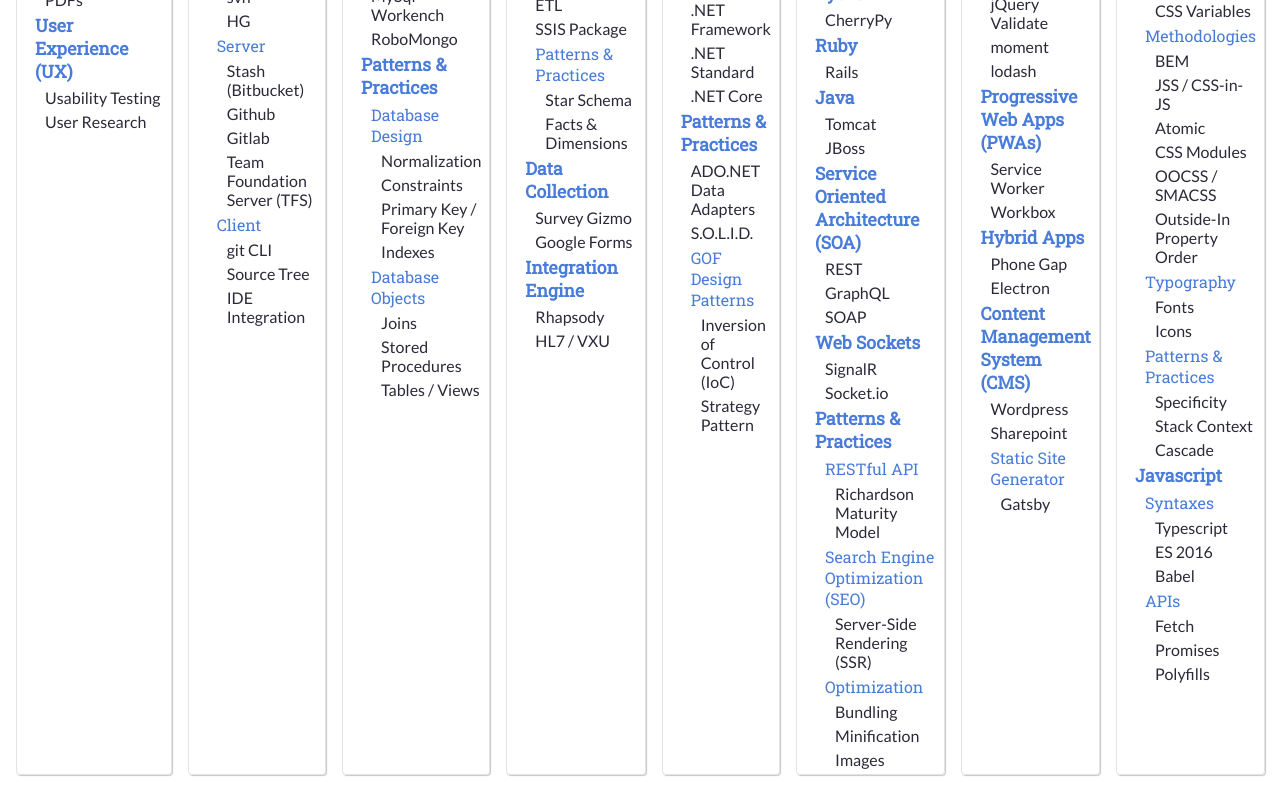
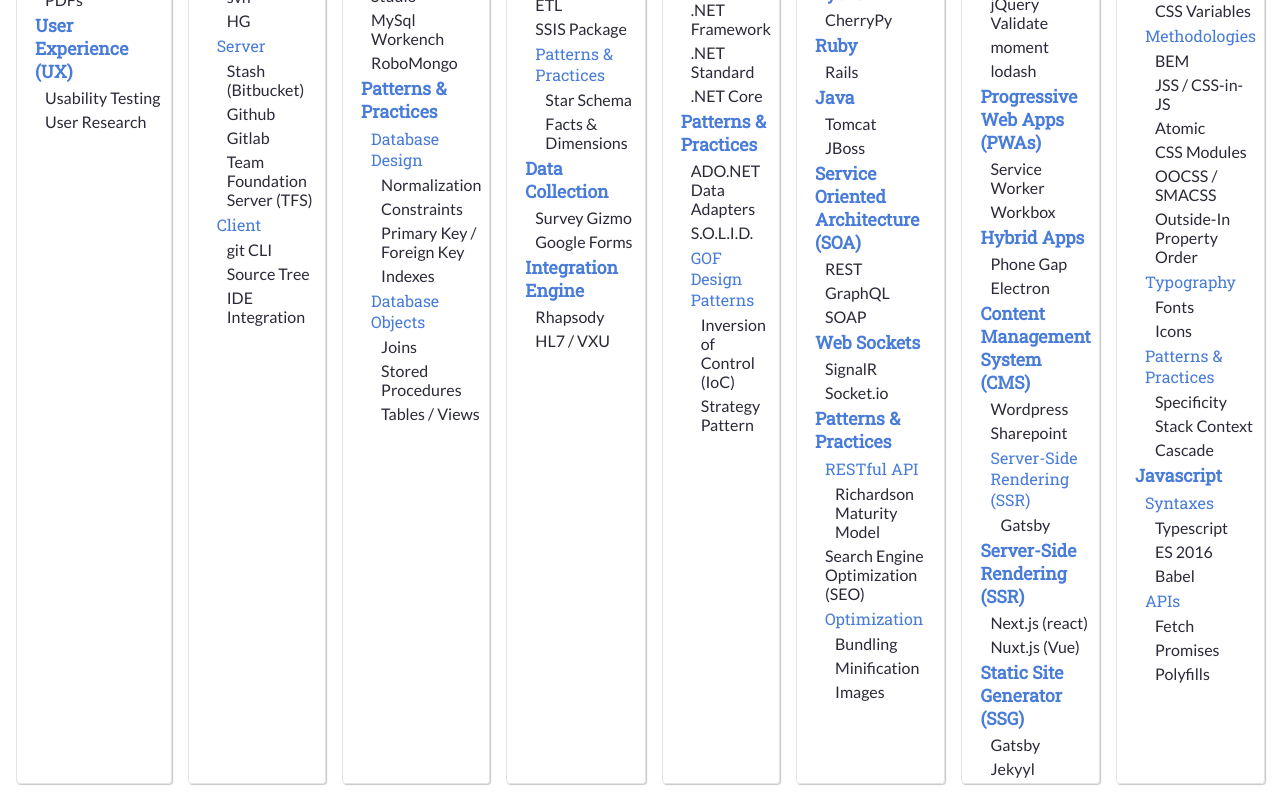
Before and after one commit to KyleMit/StacksAndSkills, a React (Create React App) app: page / in a window 1280 px wide. Shown: the part 419-1219 px from the top of the page. Built offline with nearby package versions, Linux system fonts and the light colour scheme.

Commit message:
add ssr vs ssg

```diff
--- a/src/StackData.js
+++ b/src/StackData.js
@@ -91,6 +91,7 @@
                     { title: "MS SQL Server" },
                     { title: "MySQL" },
                     { title: "PostreSQL" },
+                    { title: "MS Access" },
                 ]
             },
             {
@@ -310,9 +311,7 @@
                     },
                     {
                         title: "Search Engine Optimization (SEO)",
-                        items: [
-                            { title: "Server-Side Rendering (SSR)" },
-                        ]
+
                     },
                     {
                         title: "Optimization",
@@ -377,12 +376,28 @@
                     { title: "Wordpress" },
                     { title: "Sharepoint" },
                     {
-                        title: "Static Site Generator",
+                        title: "Server-Side Rendering (SSR)",
                         items: [
                             { title: "Gatsby" }
-                        ]
+                        ],
+
+
                     },
                 ]
+            },
+            {
+                title: "Server-Side Rendering (SSR)",
+                items: [
+                    { title: "Next.js (react)" },
+                    { title: "Nuxt.js (Vue)" }
+                ],
+            },
+            {
+                title: "Static Site Generator (SSG)",
+                items: [
+                    { title: "Gatsby" },
+                    { title: "Jekyyl" }
+                ],
             },
         ]
     },
```
